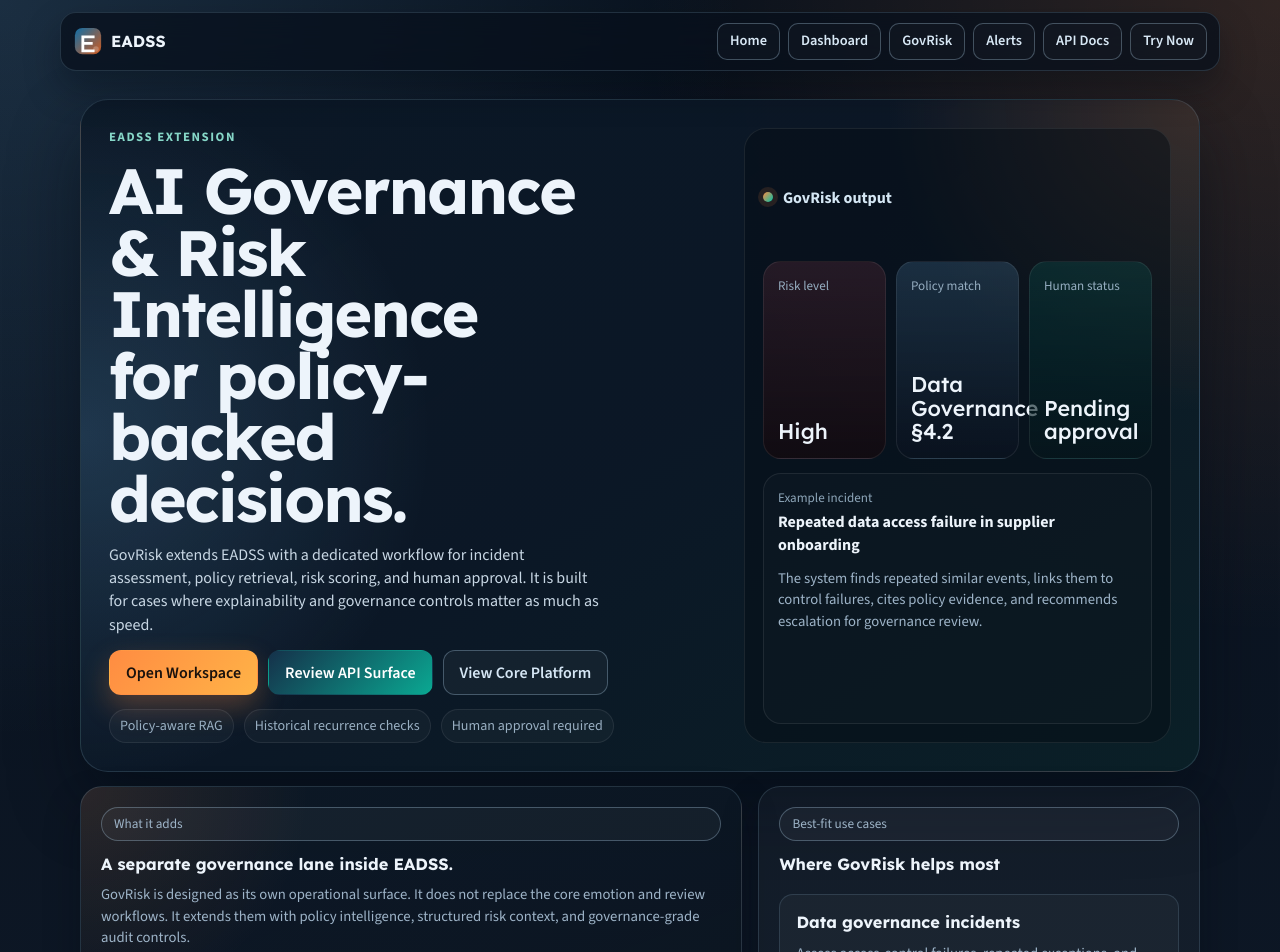
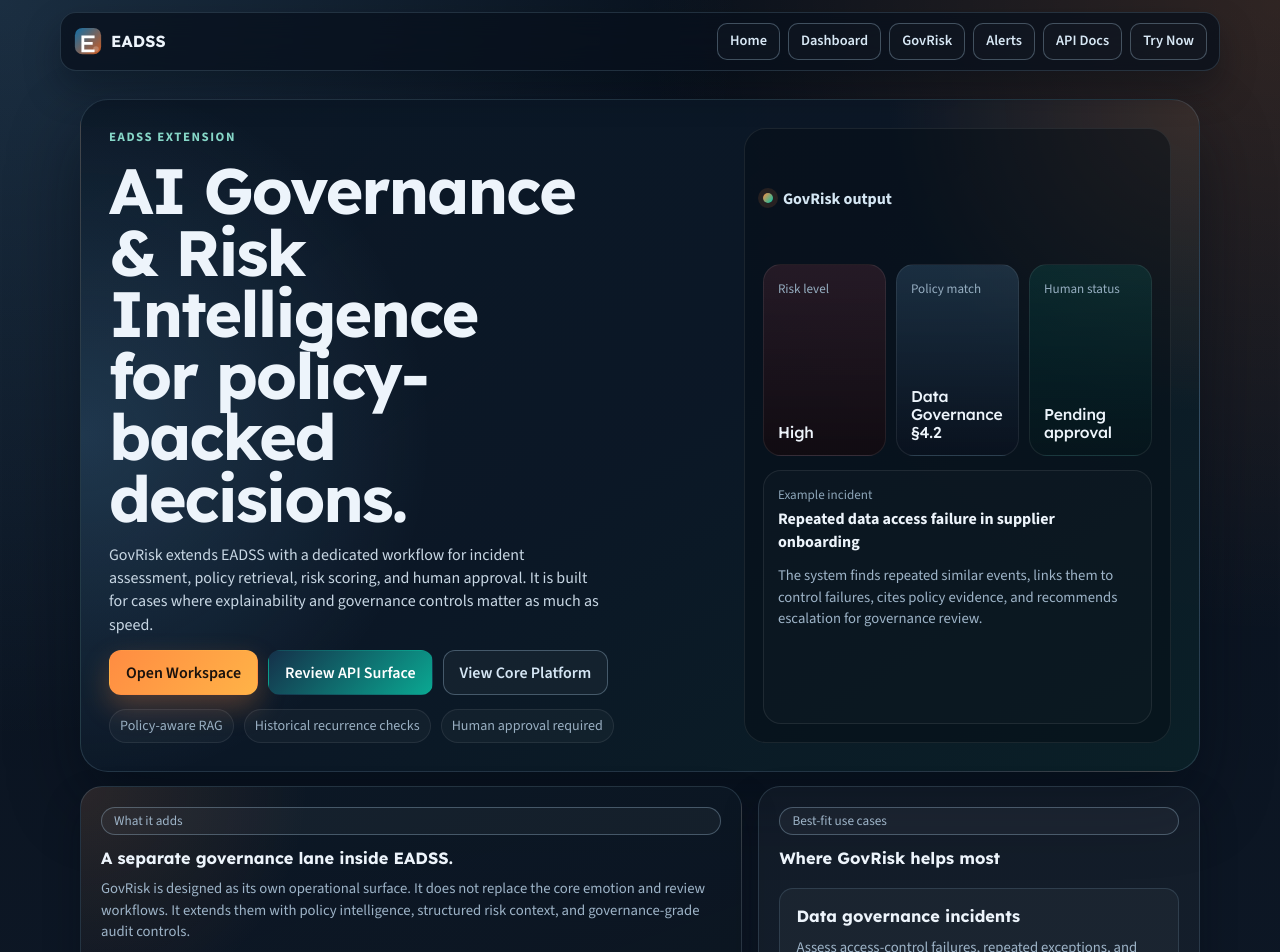
Before and after one commit to mukundhan-mohan/eadss, a Next.js app in the folder frontend/: page /gov-risk in a window 1280 px wide. Shown: the top 952 px of the page. Built offline with nearby package versions, Linux system fonts and the light colour scheme; no server answers.

Commit message:
Bug Fixes

```diff
--- a/frontend/src/app/globals.css
+++ b/frontend/src/app/globals.css
@@ -147,10 +147,13 @@ main {
 }
 
 .badge {
+  display: inline-flex;
+  align-items: center;
   border: 1px solid var(--line-strong);
   border-radius: 999px;
   padding: 6px 12px;
   font-size: 0.83rem;
+  line-height: 1;
   color: var(--muted);
   background: rgba(255, 255, 255, 0.04);
 }
@@ -779,6 +782,18 @@ pre {
   font-family: var(--font-display), "Trebuchet MS", sans-serif;
   font-size: 1.34rem;
   line-height: 1.1;
+  overflow-wrap: anywhere;
+}
+
+.signal-card-grid-compact .signal-card {
+  min-height: 112px;
+}
+
+.signal-card-grid-compact .signal-card-value {
+  font-size: 0.98rem;
+  line-height: 1.15;
+  letter-spacing: -0.01em;
+  text-wrap: balance;
 }
 
 .signal-strip {
--- a/frontend/src/app/gov-risk/page.tsx
+++ b/frontend/src/app/gov-risk/page.tsx
@@ -65,7 +65,7 @@ export default function GovRiskFeaturePage() {
             <span>GovRisk output</span>
           </div>
 
-          <div className="signal-card-grid">
+          <div className="signal-card-grid signal-card-grid-compact">
             {outputCards.map((card) => (
               <article key={card.label} className={`signal-card signal-card-${card.tone}`}>
                 <div className="signal-card-label">{card.label}</div>
```
Also changed, not shown: 1 other file (tests, documents, lock files or other folders).
